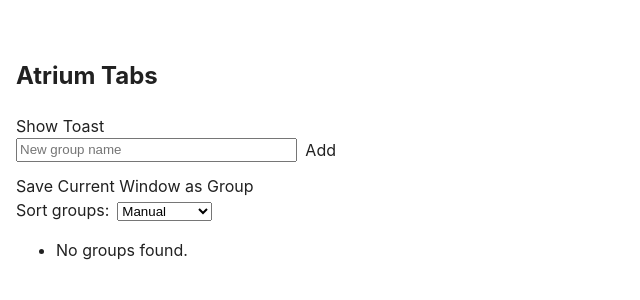
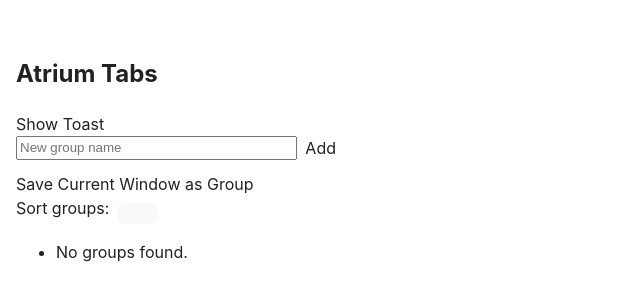
Before and after one commit to kmmuntasir/atrium-tabs, a React (Vite) app: page / in a window 1280 px wide. Shown: the part 242-542 px from the top of the page, without its empty margins (0-640 px from the left). Built offline with nearby package versions, Linux system fonts and the light colour scheme; what @radix-ui/react-button would draw is missing.

Commit message:
ATRIUM-UI-RADIX: Refactored all dropdowns to use Radix Select and updated migration checklist and changelog

```diff
--- a/src/components/GroupList.tsx
+++ b/src/components/GroupList.tsx
@@ -24,6 +24,7 @@ import TabList from './TabList';
 import { useRef } from 'react';
 import * as Button from '@radix-ui/react-button';
 import * as Dialog from '@radix-ui/react-dialog';
+import * as Select from '@radix-ui/react-select';
 
 // Mapping of icon names to Lucide icons
 const LucideIcons: { [key: string]: React.ElementType } = {
@@ -73,9 +74,9 @@ export default function GroupList() {
   const dragItem = useRef<number | null>(null);
   const dragOverItem = useRef<number | null>(null);
   const [sortOrder, setSortOrder] = useState(() => localStorage.getItem('atrium_group_sort') || 'manual');
-  const handleSortChange = (e: React.ChangeEvent<HTMLSelectElement>) => {
-    setSortOrder(e.target.value);
-    localStorage.setItem('atrium_group_sort', e.target.value);
+  const handleSortChange = (value: string) => {
+    setSortOrder(value);
+    localStorage.setItem('atrium_group_sort', value);
   };
 
   const handleCreateGroup = (e: React.FormEvent) => {
@@ -222,11 +223,14 @@ export default function GroupList() {
       </Button.Root>
       <div style={{ marginBottom: 12 }}>
         <label htmlFor="group-sort" style={{ marginRight: 8 }}>Sort groups:</label>
-        <select id="group-sort" value={sortOrder} onChange={handleSortChange}>
-          {SORT_OPTIONS.map(opt => (
-            <option key={opt.value} value={opt.value}>{opt.label}</option>
-          ))}
-        </select>
+        <Select.Root value={sortOrder} onValueChange={handleSortChange}>
+          <Select.Trigger id="group-sort" />
+          <Select.Content>
+            {SORT_OPTIONS.map(opt => (
+              <Select.Item key={opt.value} value={opt.value}>{opt.label}</Select.Item>
+            ))}
+          </Select.Content>
+        </Select.Root>
       </div>
       <ul>
         {groups.length === 0 && <li>No groups found.</li>}
```
Also changed, not shown: 2 other files (tests, documents, lock files or other folders).
